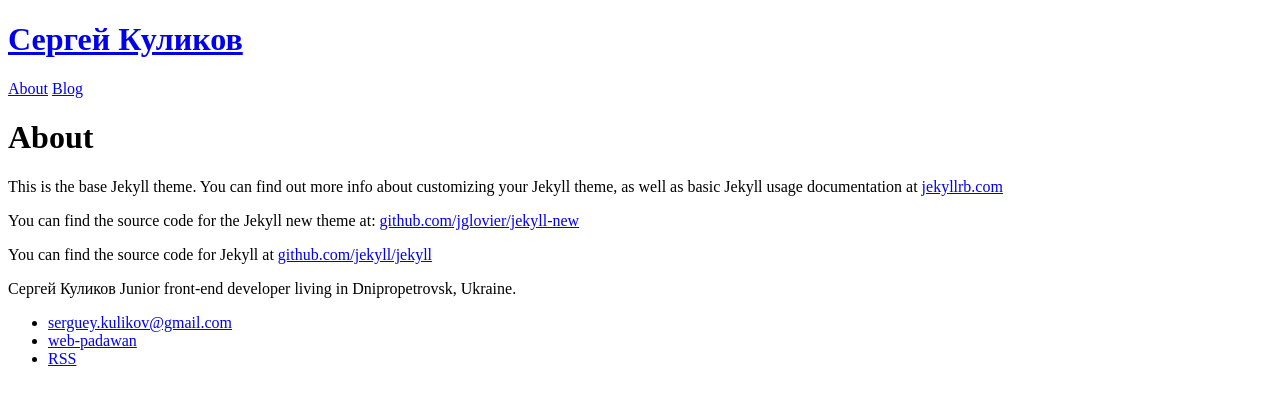
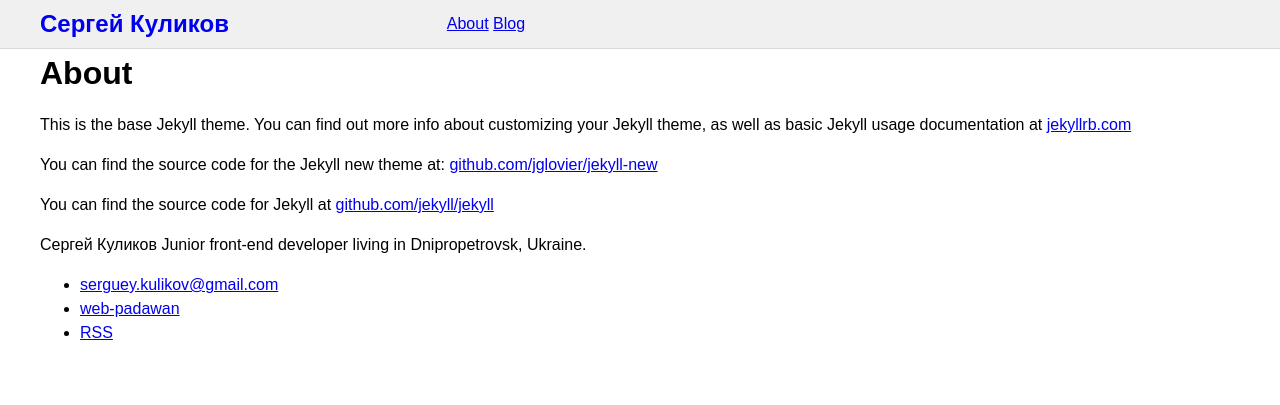
Before and after one commit to web-padawan/web-padawan.github.io, a Jekyll site: the page built from about.md, in a window 1280 px wide. Shown: the top 405 px of the page. Built offline with Jekyll 4.4.1, drawn with Linux system fonts in a browser that asks for light colours.

Commit message:
[fix] stylesheet path

```diff
--- a/_includes/head.html
+++ b/_includes/head.html
@@ -6,6 +6,6 @@
     <title>{% if page.title %}{{ page.title }}{% else %}{{ site.title }}{% endif %}</title>
     <meta name="description" content="{{ site.description }}">
 
-    <link rel="stylesheet" href="{{ "assets/css/app.css" | prepend: site.baseurl }}">
+    <link rel="stylesheet" href="{{ "/assets/css/app.css" | prepend: site.baseurl }}">
     <link rel="canonical" href="{{ page.url | replace:'index.html','' | prepend: site.baseurl | prepend: site.url }}">
 </head>
```
